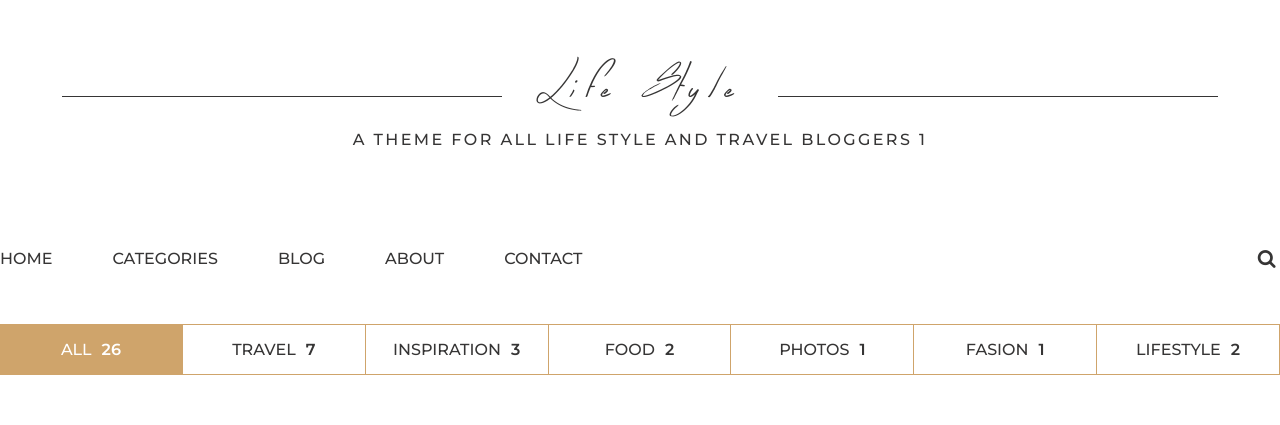
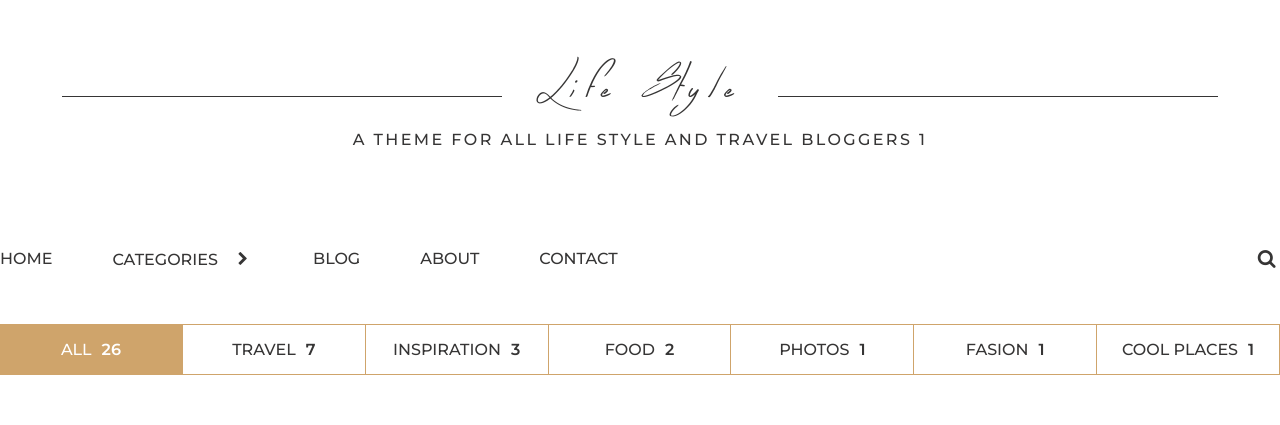
Before and after one commit to bogdan-klimov/personal-blog, a plain HTML site: page pages/blog.html in a window 1280 px wide. Shown: the top 425 px of the page. Drawn offline with Linux system fonts and the light colour scheme; grey boxes are pictures that could not be loaded.

Commit message:
categories links added

```diff
--- a/blog/posts.js
+++ b/blog/posts.js
@@ -277,7 +277,7 @@ const posts = [
         cover: '',
         preview: 'post_4.jpg',
         data: '11.12.2021',
-        category: 'category 0',
+        category: 'cool places',
         author: 'bodya',
         h1: 'How we did it?',
         p: 'Lorem ipsum, dolor sit amet consectetur adipisicing elit. Incidunt necessitatibus sint voluptatum, ducimus mollitia iure obcaecati beatae minima sequi adipisci asperiores blanditiis commodi ut sunt. Delectus ullam hic ducimus maxime.',
--- a/configuration.js
+++ b/configuration.js
@@ -1,3 +1,6 @@
+// const url = 'https://bogdan-klimov.github.io/personal-blog/' // For git hub
+const url = 'http://localhost:5500' // For local host
+
 const title = 'Life Style'
 const subTitle = 'a theme for all life style and travel bloggers 1'
 
@@ -15,7 +18,7 @@ const categories = [
     'food',
     'photos',
     'fasion',
-    'lifestyle',
+    'cool places'
 ] // Existed post categories
 
 const mainCategories = [
@@ -59,4 +62,5 @@ const gallery = [
 
 
 
+
 // Contact page:
--- a/pages/blog.html
+++ b/pages/blog.html
@@ -15,29 +15,13 @@
 </head>
 <body>
     <header class="header" name="top">
+        <div class="categories_click-field" id="categories_click-field"></div>
         <div class="container">
             <h1 class="page-title" id="page-title">Life Style Blog</h1>
             <span class="sub_title" id="sub_title">
                 A theme for all life style and travel bloggers
             </span>
-            <nav class="nav">
-                <ul class="nav_list">
-                    <li class="nav_item">
-                        <a href="./../../index.html">home</a>
-                    </li>
-                    <li class="nav_item">
-                        categories
-                    </li>
-                    <li class="nav_item">
-                        <a href="./posts.html">blog</a>
-                    </li>
-                    <li class="nav_item">
-                        <a href="./../../pages/about/about.html">about</a>
-                    </li>
-                    <li class="nav_item">
-                        <a href="#">contact</a>
-                    </li>
-                </ul>
+            <nav class="nav" id="nav">
                 <div class="search_block icon-search"></div>
             </nav>
         </div>
--- a/scripts/elements/header.js
+++ b/scripts/elements/header.js
@@ -3,6 +3,36 @@ const subTitleBlock = document.getElementById('sub_title')
 
 titleBlock.innerHTML = title
 subTitleBlock.innerHTML = subTitle
+
+
+const navWrapper = document.getElementById('nav')
+const initSiteNavigation = () => {
+    const nav =
+    `
+    <ul class="nav_list">
+        <li class="nav_item">
+            <a href="${url}">home</a>
+        </li>
+        <li class="nav_item" id="categories_link">
+            categories
+            <div class="icon-right-open" id="categories_icon-right-open"></div>
+        </li>
+        <ul class="nav_categories-list" id="nav_categories-list"></ul>
+        <li class="nav_item">
+            <a href="${url}/pages/blog.html">blog</a>
+        </li>
+        <li class="nav_item">
+            <a href="./../../pages/about/about.html">about</a>
+        </li>
+        <li class="nav_item">
+            <a href="#">contact</a>
+        </li>
+    </ul>
+    `
+    navWrapper.insertAdjacentHTML('afterbegin', nav)
+}
+
+initSiteNavigation()
 
 const categoriesLink = document.getElementById('categories_link')
 const categoriesNav = document.getElementById('nav_categories-list')
@@ -22,8 +52,13 @@ categoriesField.addEventListener('click', () => {
 })
 
 for (let i = 0; i < categories.length; i++) {
-    const li = document.createElement('li')
-    li.classList.add('categories_item')
-    li.innerText = categories[i]
-    categoriesNav.append(li)
+    const li =
+    `
+    <li>
+        <a class="categories_item" href="${url}/pages/blog.html?category=${categories[i]}">
+            ${categories[i]}
+        </a>
+    </li>
+    `
+    categoriesNav.insertAdjacentHTML('beforeend', li)
 }
--- a/scripts/pages/blog.js
+++ b/scripts/pages/blog.js
@@ -21,14 +21,16 @@ const categoriesWrapper = document.getElementById('categories')
 let sortedPosts = posts
 
 const createCategory = (name, count) => {
-    const li = document.createElement('li')
-    li.classList.add('posts_sort-item')
-    li.innerText = name
-    const span = document.createElement('span')
-    span.classList.add('posts_sort-count')
-    span.innerText = count
-    li.append(span)
-    categoriesWrapper.append(li)
+    const li =
+    `
+    <a class="posts_sort-item" href="${url}/pages/blog.html?category=${name}">
+        ${name}
+        <span class="posts_sort-count">
+            ${count}
+        </span>
+    </a>
+    `
+    categoriesWrapper.insertAdjacentHTML('beforeend', li)
 }
 
 const initCategories = () => {
@@ -245,6 +247,14 @@ rightArrow.addEventListener('click', switchToRight)
 leftArrow.addEventListener('click', switchToLeft)
 
 const sortCategories = (chosenCategory) => {
+    if (chosenCategory == 'all') {
+        sortedPosts = posts
+        postCollectionLength = Math.ceil(sortedPosts.length / postsCount)
+        currentPage = 1
+        initLoad()
+        setLoadActive(0)
+    }
+    else {
         sortedPosts = []
         clearActiveCategories()
         categoriesButtons[categories.indexOf(chosenCategory)+1].classList.add('active')
@@ -257,6 +267,7 @@ const sortCategories = (chosenCategory) => {
         currentPage = 1
         initLoad()
         setLoadActive(0)
+    }
 }
 
 for (let i = 0; i < categoriesButtons.length; i++) {
@@ -275,4 +286,6 @@ for (let i = 0; i < categoriesButtons.length; i++) {
     })
 }
 
-if (currentCategory != 'all') sortCategories(currentCategory)
+const urlParams = new URLSearchParams(window.location.search);
+const linkParam = urlParams.get('category');
+if (linkParam) sortCategories(linkParam)
--- a/scripts/pages/home.js
+++ b/scripts/pages/home.js
@@ -262,11 +262,12 @@ renderPosts()
 
 const sideCategoriesWrapper = document.getElementById('categories_list')
 
+
 const createSideCategory = (name, count) => {
     const category =
     `
     <li class="categories_list-item">
-        <a href="pages/blog.html" class="categories_list-link">
+        <a href="pages/blog.html?category=${name}" class="categories_list-link">
             ${name}
             <span class="categories_count">${count}</span>
         </a>
@@ -280,7 +281,6 @@ for (let i = 0; i < categories.length; i++) {
 }
 
 const categoriesList = document.getElementsByClassName('categories_list-item')
-// const currentCategory = 'all'
 
 for (let i = 0; i < categoriesList.length; i++) {
     categoriesList[i].addEventListener('click', () => {
--- a/styles/elements/header.css
+++ b/styles/elements/header.css
@@ -115,6 +115,7 @@
 .categories_item {
     padding-top: 20px;
     cursor: pointer;
+    display: block;
 }
 
 #categories_link {
```
Also changed, not shown: index.html (+2 -21 lines). Lines whose indentation alone changed are shown as unchanged.
